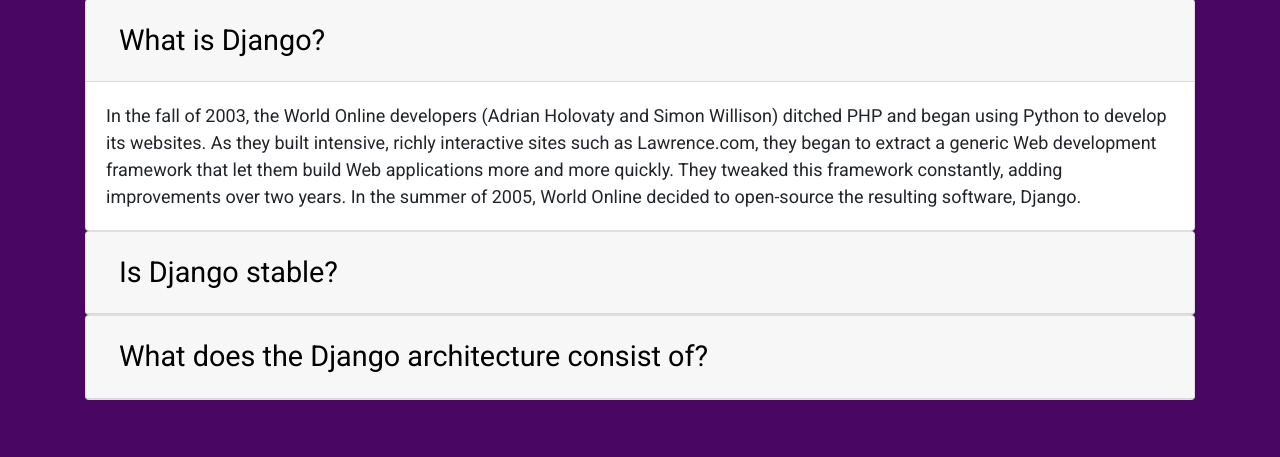
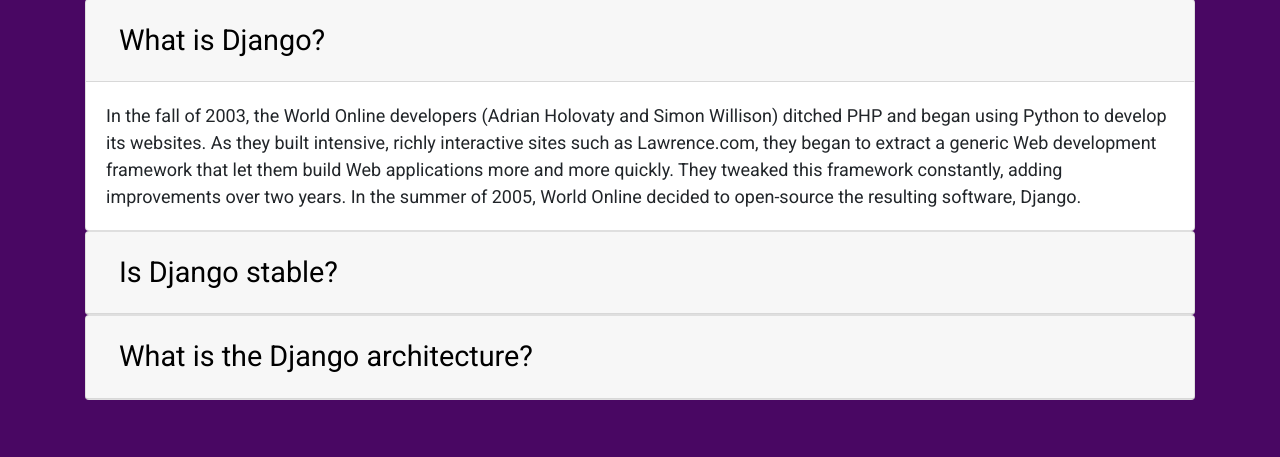
Before and after one commit to Julian-Ramirez1158/Travel-Blog, a Django app: page /faq in a window 1280 px wide. Shown: the part 100-557 px from the top of the page. Run offline with Django 3.2, Linux system fonts and the light colour scheme; parts of the project's set-up code (start-up, migrations or seed data) failed here and were passed over; some libraries are stand-ins or nearby versions.

Commit message:
Update FAQ

```diff
--- a/blog/templates/faq.html
+++ b/blog/templates/faq.html
@@ -63,7 +63,7 @@
                 <h2 class="mb-0">
                     <button class="btn btn-link btn-block text-left collapsed accordionButton" type="button" data-toggle="collapse"
                         data-target="#collapseThree" aria-expanded="false" aria-controls="collapseThree">
-                        What does the Django architecture consist of?
+                        What is the Django architecture?
                     </button>
                 </h2>
             </div>
```
